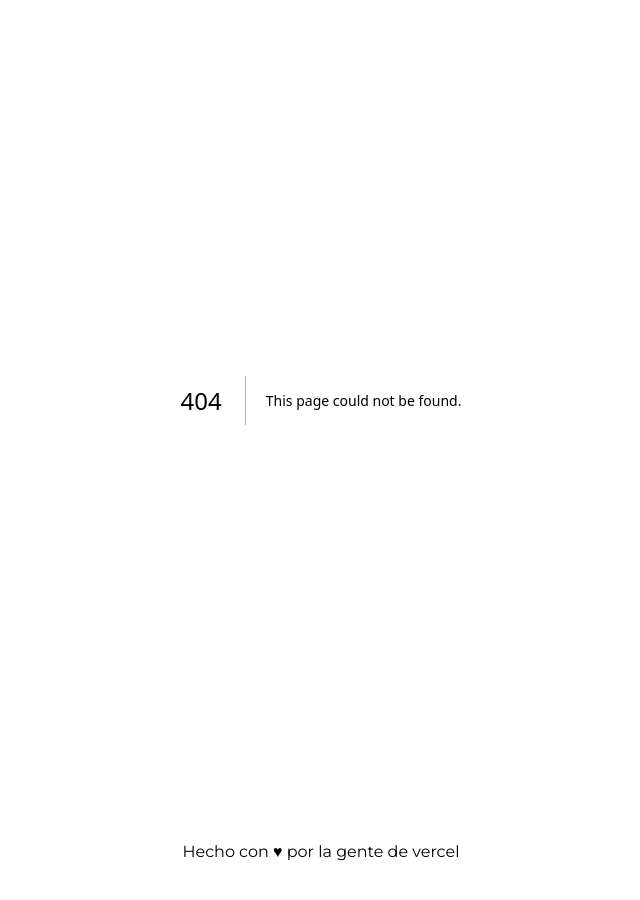
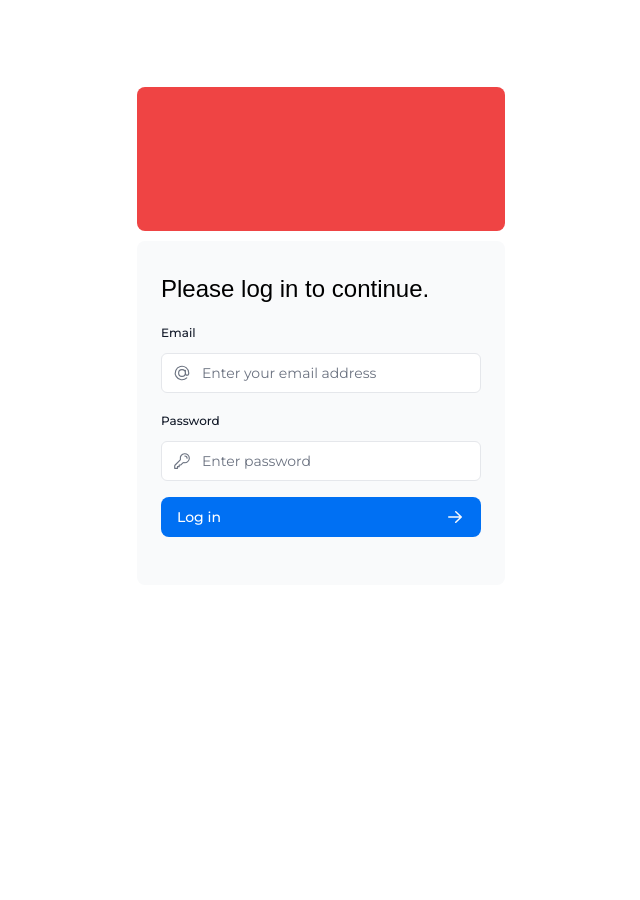
Before and after one commit to mealMapOficcial/frontEndReact, a Next.js app in the folder nextjs-dashboard/: page /login in a window 1280 px wide. Before the commit this address had no page. Shown: the top 900 px of the page, without its empty margins (319-959 px from the left). Built offline with nearby package versions, Linux system fonts and the light colour scheme; a web font is replaced by a local one.

Commit message:
Login page

```diff
--- a/nextjs-dashboard/app/layout.tsx
+++ b/nextjs-dashboard/app/layout.tsx
@@ -11,7 +11,6 @@ export default function RootLayout({
       <body className={`${montserrat.className} antialiased`}>
           {children}
           <footer className="py-10 flex justify-center items-center"> {/*dependiendo donde ponga las etiquetas y la info, van a quedar en esa posicion dentro de las paginas*/}
-            Hecho con ♥ por la gente de vercel
           </footer>
       </body>
     </html>
--- /dev/null
+++ b/nextjs-dashboard/app/login/page.tsx
@@ -0,0 +1,16 @@
+
+import LoginForm from '@/app/ui/login-form';
+
+export default function LoginPage() {
+  return (
+    <main className="flex items-center justify-center md:h-screen">
+      <div className="relative mx-auto flex w-full max-w-[400px] flex-col space-y-2.5 p-4 md:-mt-32">
+        <div className="flex h-20 w-full items-end rounded-lg bg-red-500 p-3 md:h-36">
+          <div className="w-32 text-white md:w-36">
+          </div>
+        </div>
+        <LoginForm />
+      </div>
+    </main>
+  );
+}
--- a/nextjs-dashboard/app/page.tsx
+++ b/nextjs-dashboard/app/page.tsx
@@ -1,4 +1,4 @@
-import AcmeLogo from '@/app/ui/acme-logo';
+
 import { ArrowRightIcon } from '@heroicons/react/24/outline';
 import Link from 'next/link';
 import styles from "./ui/home.module.css"
--- a/nextjs-dashboard/app/ui/dashboard/nav-links.tsx
+++ b/nextjs-dashboard/app/ui/dashboard/nav-links.tsx
@@ -18,7 +18,8 @@ const links = [
     icon: DocumentDuplicateIcon,
   },
   { name: 'Customers', href: '/dashboard/customers', icon: UserGroupIcon },
-  { name: 'inventory', href: '/dashboard/inventory', icon: UserGroupIcon}
+  { name: 'inventory', href: '/dashboard/inventory', icon: UserGroupIcon},
+  {name: 'Menu', href: '/dashboard/menu', icon: UserGroupIcon}
 ];
 
 export default function NavLinks() {
--- a/nextjs-dashboard/app/ui/dashboard/sidenav.tsx
+++ b/nextjs-dashboard/app/ui/dashboard/sidenav.tsx
@@ -20,7 +20,7 @@ export default function SideNav() {
         <div className="hidden h-auto w-full grow rounded-md bg-gray-50 md:block"></div>
         <form>
           <button className="flex h-[48px] w-full grow items-center justify-center gap-2 rounded-md bg-gray-50 p-3 text-sm font-medium hover:bg-sky-100 hover:text-blue-600 md:flex-none md:justify-start md:p-2 md:px-3">
-            <PowerIcon className="w-6" />
+            <PowerIcon className="w-6" href="/localhost:3000"/>
             <div className="hidden md:block">Sign Out</div>
           </button>
         </form>
--- a/nextjs-dashboard/app/ui/invoices/pagination.tsx
+++ b/nextjs-dashboard/app/ui/invoices/pagination.tsx
@@ -9,12 +9,17 @@ import { usePathname, useSearchParams } from 'next/navigation';
 
 export default function Pagination({ totalPages }: { totalPages: number }) {
   // NOTE: Uncomment this code in Chapter 11
+  const pathname = usePathname()
   const searchParams = useSearchParams();
   const currentPage = Number(searchParams.get("page")) || 1;
+  const allPages = generatePagination(currentPage, totalPages);
 
-  const allPages = generatePagination(currentPage, totalPages);
-  const createPageURL= (page: string | number) => "#"
+  const createPageURL= (page: string | number) => {
+    const params = new URLSearchParams(searchParams);
+    params.set("page", page.toString())
 
+    return `${pathname}?${params.toString()}`
+  }
   return (
     <>
       {/*  NOTE: Uncomment this code in Chapter 11 */}
--- a/nextjs-dashboard/package.json
+++ b/nextjs-dashboard/package.json
@@ -11,11 +11,11 @@
     "@tailwindcss/forms": "^0.5.7",
     "@vercel/postgres": "^0.10.0",
     "autoprefixer": "10.4.19",
-    "debounce": "^2.1.1",
     "bcrypt": "^5.1.1",
     "clsx": "^2.1.1",
+    "debounce": "^2.1.1",
     "next": "15.0.0-canary.56",
-    "next-auth": "5.0.0-beta.19",
+    "next-auth": "5.0.0-beta.21",
     "postcss": "8.4.38",
     "react": "19.0.0-rc-f38c22b244-20240704",
     "react-dom": "19.0.0-rc-f38c22b244-20240704",
```
Also changed, not shown: nextjs-dashboard/app/login/api/login.tsx (added, +17 -0 lines), 1 other file (tests, documents, lock files or other folders).
